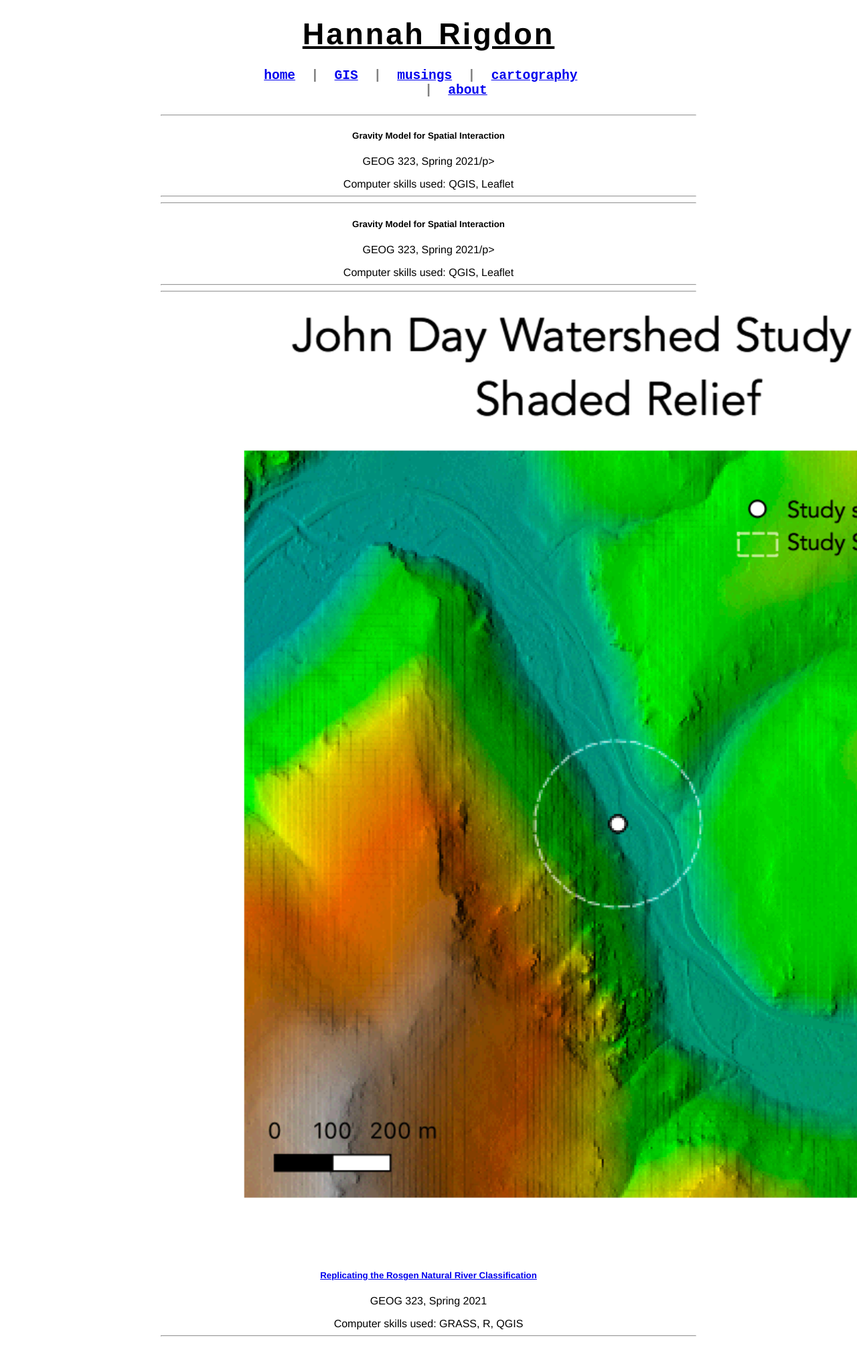
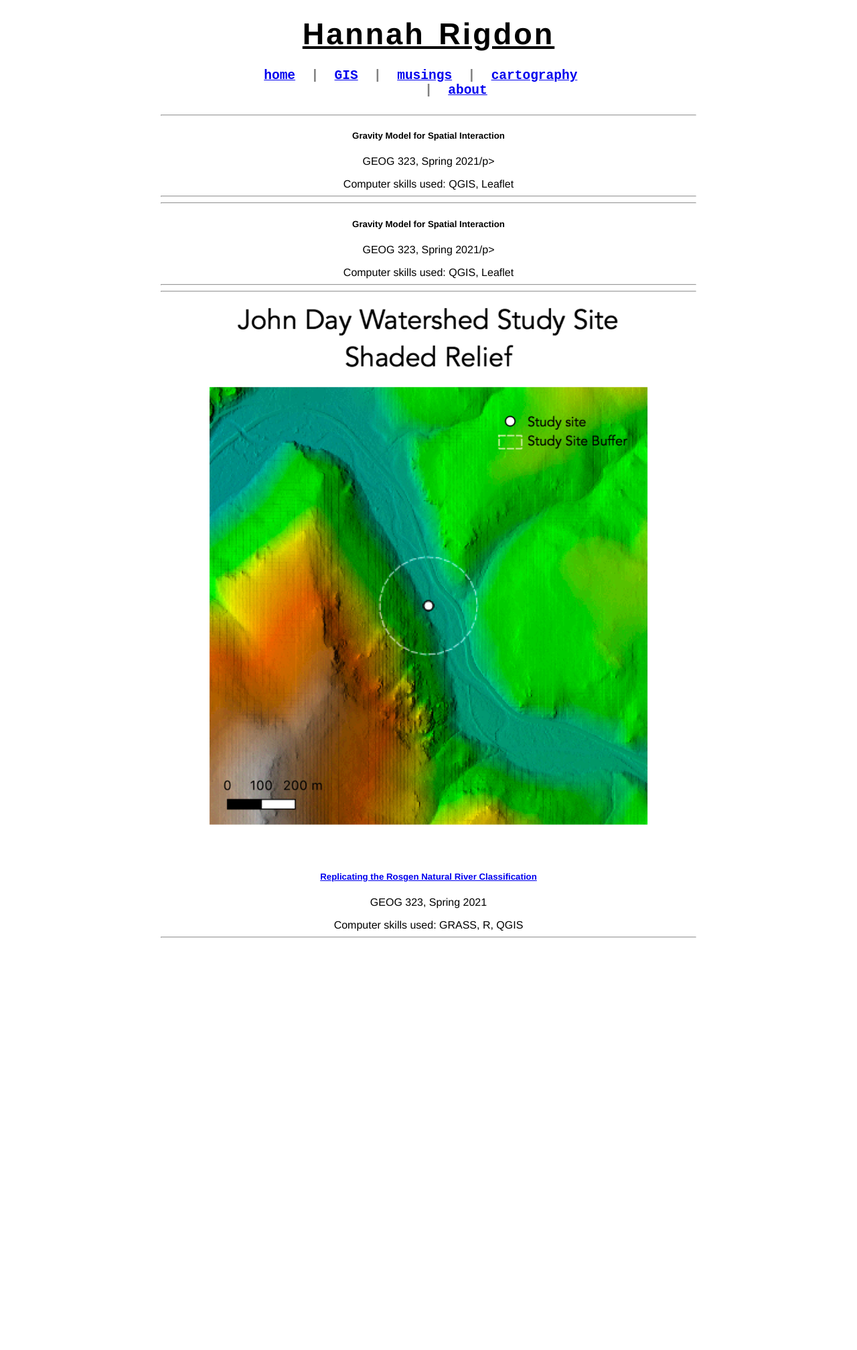
Before and after one commit to hrigdon98/hrigdon98.github.io, a Jekyll site: the page GIS/index.html, which Jekyll copies as it is, in a window 1280 px wide. Shown: the whole page at 67% size. Built offline with Jekyll 4.4.1, drawn with Linux system fonts in a browser that asks for light colours; nearby versions of some CDN libraries; after the commit the page ends 1420 px from its top, so only the background shows below that.

Commit message:
adding image style

```diff
--- a/css/homepage.css
+++ b/css/homepage.css
@@ -56,3 +56,9 @@ h1{
     font-size: 1.2em;
 
 }
+
+.image {
+  display: block;
+  width: 100%!important;
+  margin-bottom: 10px!important;
+}
```
